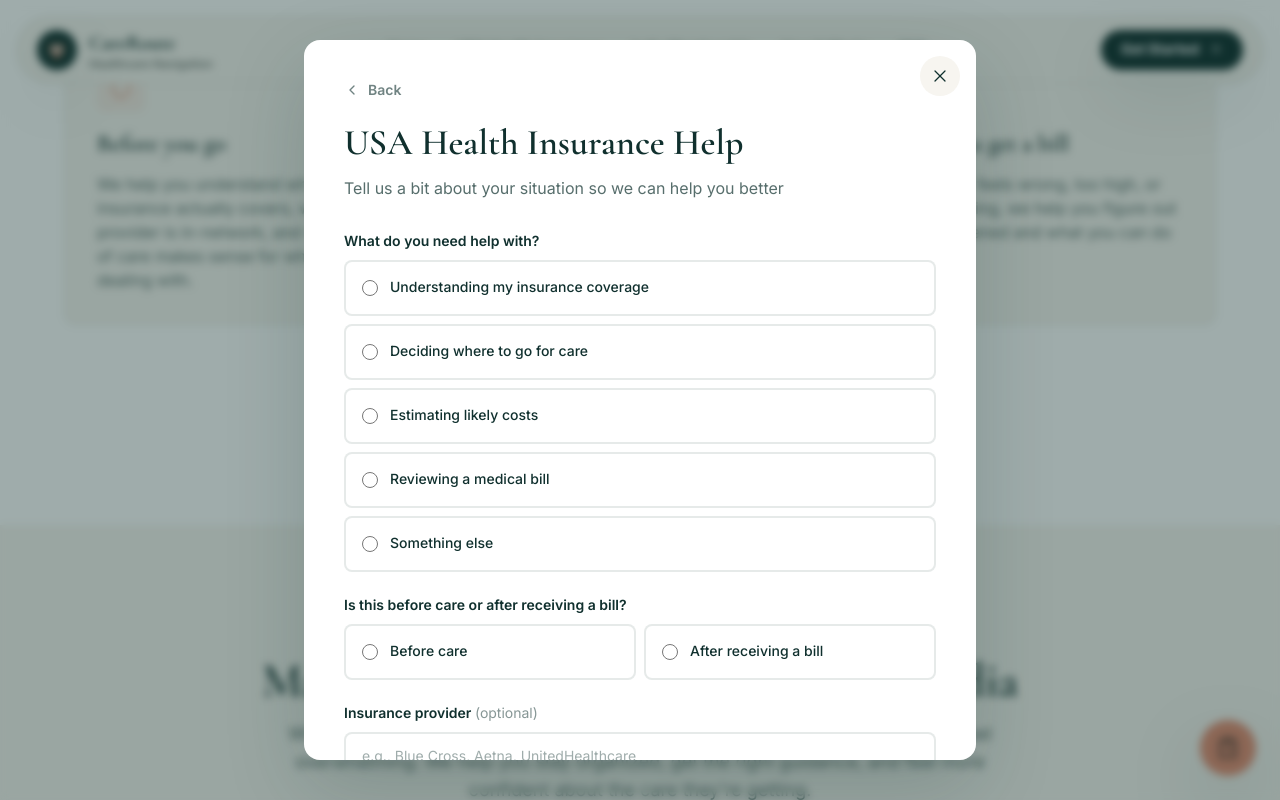
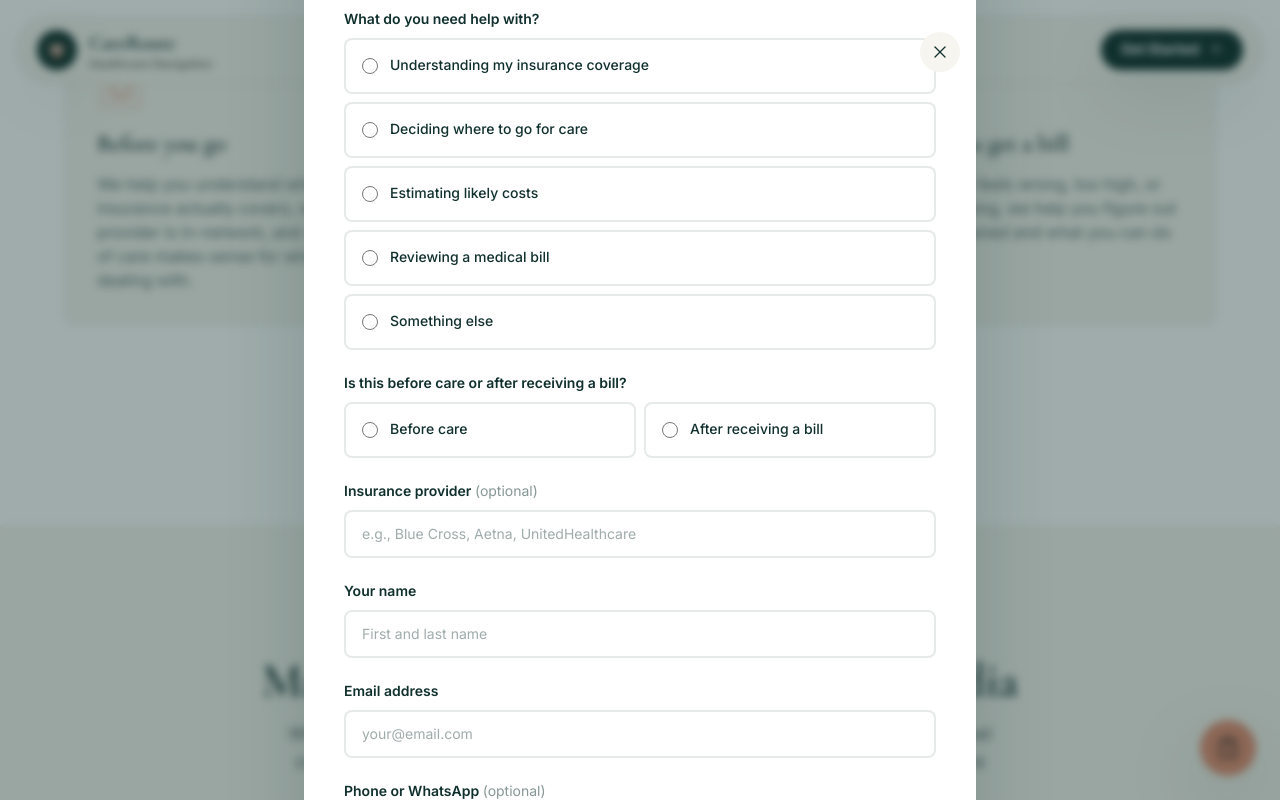
Before and after one commit to kalki2654/careroutehealth, a Next.js app: page / in a window 1280 px wide. Both pictures are taken after a click on the button "Get USA Support". Shown: the part 2869-3669 px from the top of the page. Built offline with nearby package versions, Linux system fonts and the light colour scheme.

Commit message:
Fix modal scrolling - prevent background scroll
- Changed modal container to use overflow-y-auto
- Made close button sticky instead of absolute
- Added my-8 margin for proper spacing
- Modal content now scrolls while background stays fixed

```diff
--- a/src/components/intake/IntakeModal.tsx
+++ b/src/components/intake/IntakeModal.tsx
@@ -75,26 +75,26 @@ export function IntakeModal({ isOpen, onClose, initialPath = null }: IntakeModal
           />
 
           {/* Modal */}
-          <div className="fixed inset-0 z-50 flex items-center justify-center p-4 pointer-events-none">
+          <div className="fixed inset-0 z-50 flex items-center justify-center p-4 pointer-events-none overflow-y-auto">
             <motion.div
               initial={{ opacity: 0, scale: 0.95, y: 20 }}
               animate={{ opacity: 1, scale: 1, y: 0 }}
               exit={{ opacity: 0, scale: 0.95, y: 20 }}
               transition={{ duration: 0.3, ease: [0.16, 1, 0.3, 1] }}
-              className="relative w-full max-w-2xl max-h-[90vh] overflow-y-auto bg-white rounded-2xl shadow-lift pointer-events-auto"
+              className="relative w-full max-w-2xl my-8 bg-white rounded-2xl shadow-lift pointer-events-auto"
               onClick={(e) => e.stopPropagation()}
             >
               {/* Close button */}
               <button
                 onClick={handleClose}
-                className="absolute right-4 top-4 z-10 flex h-10 w-10 items-center justify-center rounded-full bg-brand-cream text-brand-dark transition-colors hover:bg-brand-dark hover:text-white"
+                className="sticky right-4 top-4 z-10 ml-auto mr-4 mt-4 flex h-10 w-10 items-center justify-center rounded-full bg-brand-cream text-brand-dark transition-colors hover:bg-brand-dark hover:text-white"
                 aria-label="Close"
               >
                 <X className="h-5 w-5" strokeWidth={1.5} />
               </button>
 
               {/* Content */}
-              <div className="p-6 md:p-10">
+              <div className="px-6 pb-6 md:px-10 md:pb-10">
                 <AnimatePresence mode="wait">
                   {step === "path" && (
                     <PathSelection key="path" onSelect={handlePathSelect} />
```
